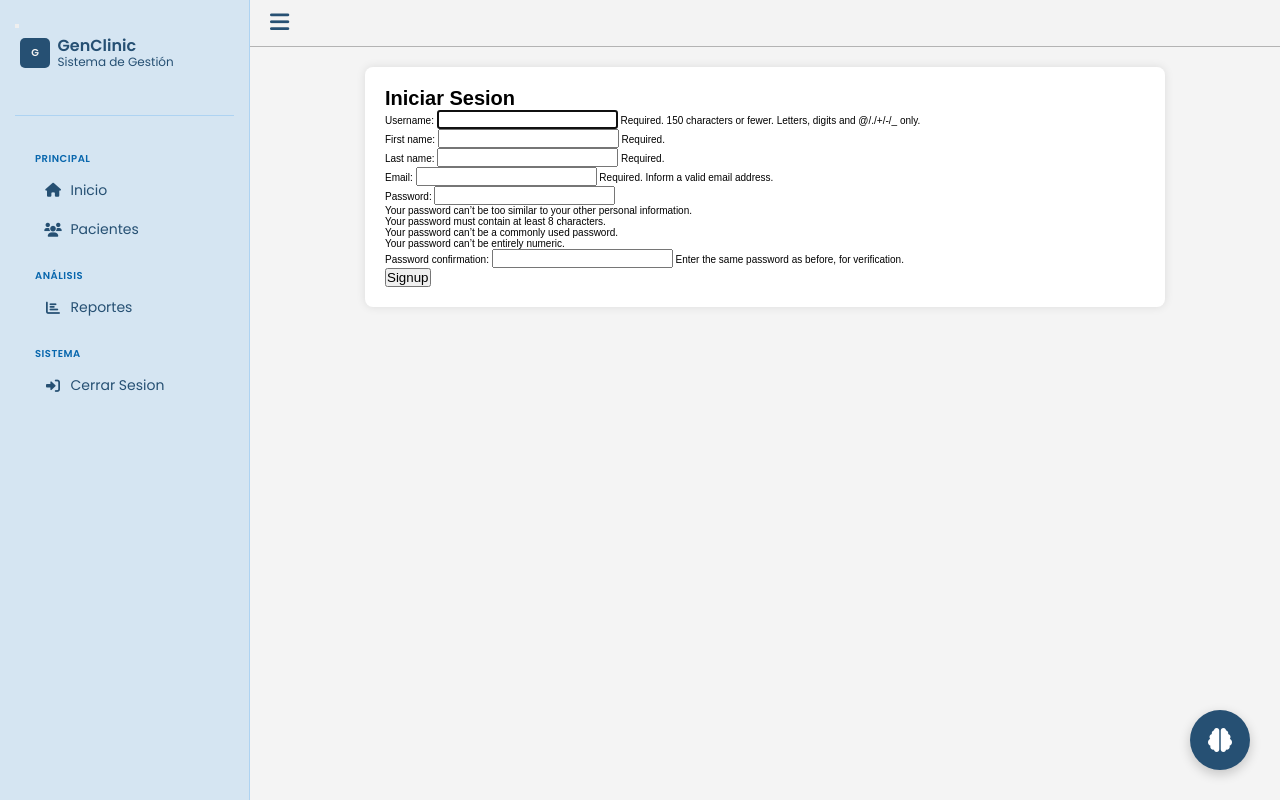
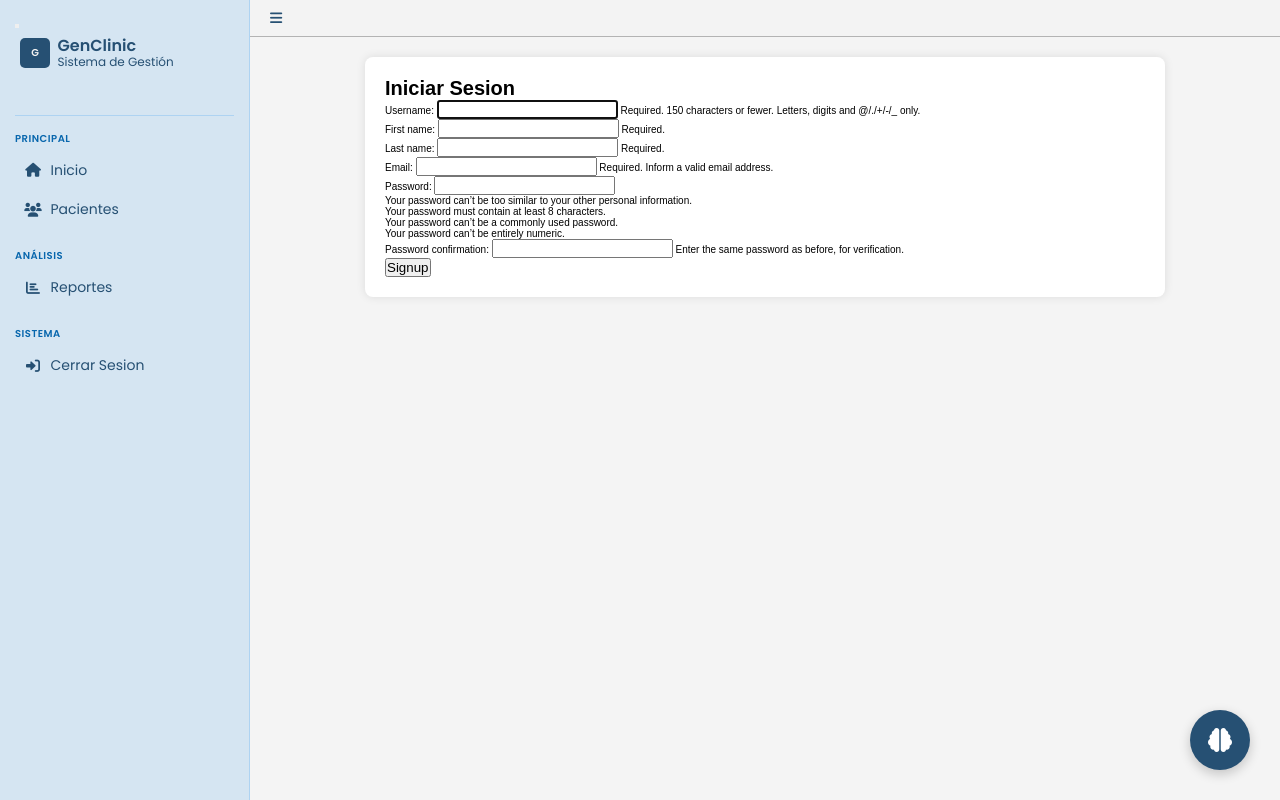
Before and after one commit to EnriqueRioss/GeneticSys, a Django app: page /signup/ in a window 1280 px wide. Run offline with Django 5.2, Linux system fonts and the light colour scheme; parts of the project's set-up code (start-up, migrations or seed data) failed here and were passed over.

Commit message:
subi cambios en css 5

```diff
--- a/myapp/static/styles/stylesside.css
+++ b/myapp/static/styles/stylesside.css
@@ -154,7 +154,6 @@ li{
 .sidebar-nav{
     flex: 1;
     overflow-y: auto;
-    padding: 2rem;
 }
 
 .nav-section{
@@ -230,7 +229,7 @@ li{
 .sidebar-toggle-btn{
     background: none;
     border: none;
-    font-size: 2.2rem;
+    font-size: 1.4rem;
     cursor: pointer;
     color: var(--primary-darkerblue);
 }
```
